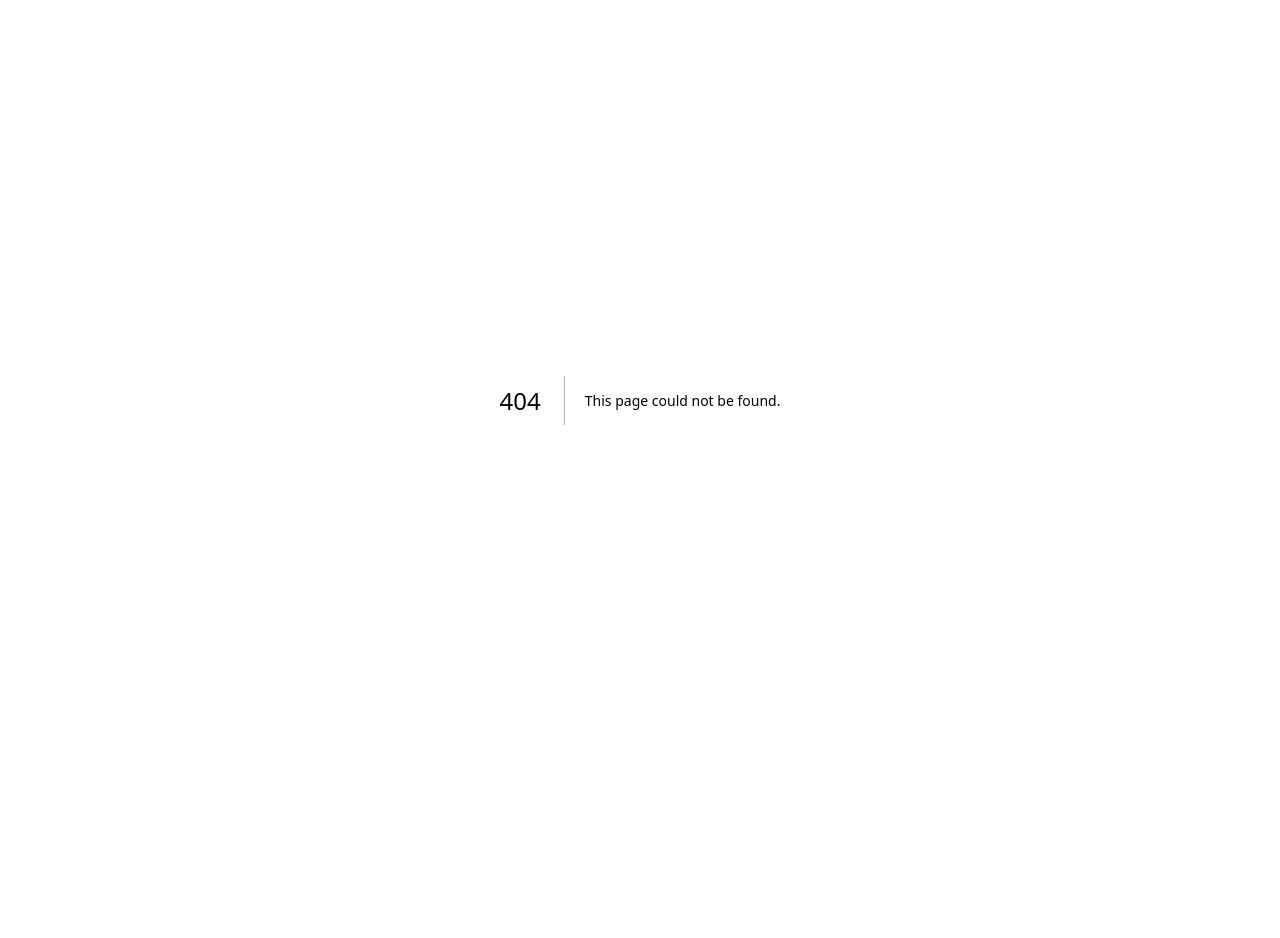
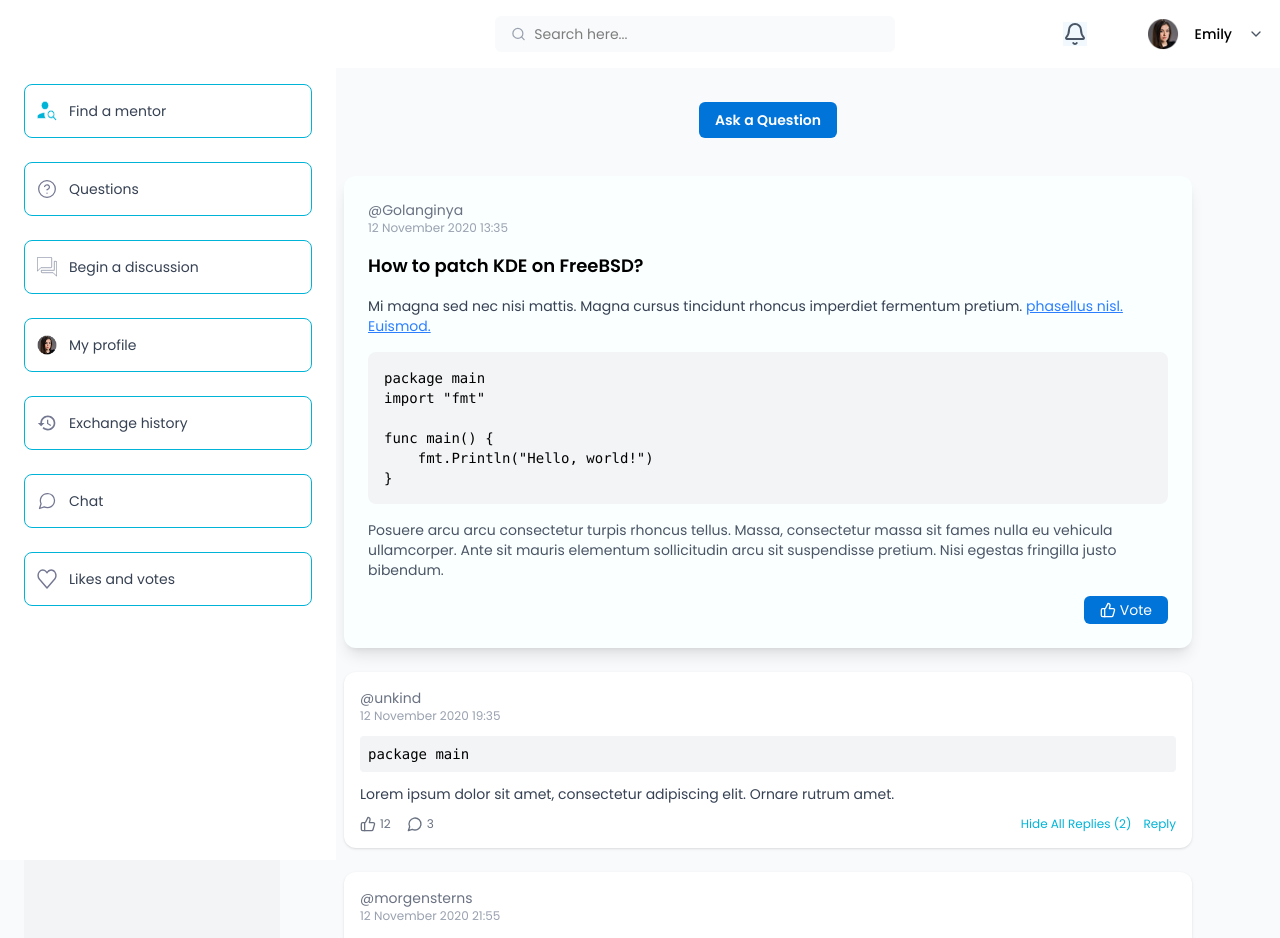
Before and after one commit to Nipun-Yasas/Skill-Forge, a Next.js app in the folder frontend/: page /AskQuestions in a window 1280 px wide. Before the commit this address had no page. Shown: the top 938 px of the page. Before the commit the page ends 800 px from the top, so only its background shows below. Built offline with nearby package versions, Linux system fonts and the light colour scheme.

Commit message:
ask a question page

```diff
--- /dev/null
+++ b/frontend/src/app/AskQuestions/page.jsx
@@ -0,0 +1,148 @@
+"use client";
+
+import React from "react";
+import { ThumbsUp, MessageCircle } from "lucide-react";
+
+const question = {
+  user: "@Golanginya",
+  date: "12 November 2020 13:35",
+  title: "How to patch KDE on FreeBSD?",
+  content:
+    "Mi magna sed nec nisi mattis. Magna cursus tincidunt rhoncus imperdiet fermentum pretium.",
+  linkText: "phasellus nisl. Euismod.",
+  code: `package main
+import "fmt"
+
+func main() {
+    fmt.Println("Hello, world!")
+}`,
+};
+
+const replies = [
+  {
+    user: "@unkind",
+    date: "12 November 2020 19:35",
+    content:
+      "Lorem ipsum dolor sit amet, consectetur adipiscing elit. Ornare rutrum amet.",
+    code: "package main",
+    likes: 12,
+    comments: 3,
+  },
+  {
+    user: "@morgensterns",
+    date: "12 November 2020 21:55",
+    content:
+      "Lorem ipsum dolor sit amet, consectetur adipiscing elit. Ornare rutrum amet.",
+    likes: 256,
+    comments: 43,
+  },
+  {
+    user: "@kikzaru",
+    date: "12 November 2020 19:55",
+    content:
+      "Mi ac id faucibus laoreet. Nulla quis in interdum imperdiet. Lacus mollis massa netus.",
+    likes: 1,
+    comments: 0,
+  },
+];
+
+export default function DiscussionPage() {
+    return (
+        <div className="flex min-h-screen">
+          {/* Left Sidebar Placeholder */}
+          <div className="w-64 bg-gray-100 hidden md:block">{/* Sidebar goes here */}</div>
+
+          {/* Main Content */}
+          <div className="flex-1">
+            {/* Ask a Question Button */}
+            <div className="flex justify-center items-center h-16 text-white font-semibold text-lg">
+              <a
+                href="/AskQuestions"
+                className="inline-block bg-[#0074D9] text-white px-4 py-2 rounded-md text-sm hover:bg-blue-700 transition duration-200"
+              >
+                Ask a Question
+              </a>
+            </div>
+
+            {/* Discussion Content */}
+            <div className="p-6 max-w-4xl mx-auto space-y-6">
+              {/* Question */}
+              <div className="bg-white rounded-xl shadow-lg p-6 relative overflow-hidden">
+                <div className="absolute top-0 left-0 w-full h-full bg-cyan-100 opacity-10 rounded-xl pointer-events-none"></div>
+                <div className="relative z-10 space-y-4">
+                  <div>
+                    <div className="text-sm text-gray-500">{question.user}</div>
+                    <div className="text-xs text-gray-400">{question.date}</div>
+                  </div>
+                  <h2 className="text-lg font-semibold">{question.title}</h2>
+                  <p className="text-sm text-gray-700">
+                    {question.content}{" "}
+                    <span className="text-blue-500 underline cursor-pointer">
+                      {question.linkText}
+                    </span>
+                  </p>
+                  <pre className="bg-gray-100 text-sm p-4 rounded-lg overflow-x-auto">
+                    <code>{question.code}</code>
+                  </pre>
+                  <p className="text-sm text-gray-600">
+                    Posuere arcu arcu consectetur turpis rhoncus tellus. Massa,
+                    consectetur massa sit fames nulla eu vehicula ullamcorper. Ante
+                    sit mauris elementum sollicitudin arcu sit suspendisse pretium.
+                    Nisi egestas fringilla justo bibendum.
+                  </p>
+                  <div className="flex justify-end items-center">
+                    <button className="bg-[#0074D9] text-white px-4 py-1 rounded-md text-sm hover:bg-blue-700 transition duration-200 flex items-center gap-1">
+                      <ThumbsUp className="w-4 h-4" />
+                      Vote
+                    </button>
+                  </div>
+                </div>
+              </div>
+
+              {/* Replies */}
+              {replies.map((reply, idx) => (
+                <div
+                  key={idx}
+                  className="bg-white rounded-xl shadow p-4 space-y-3 text-left"
+                >
+                  <div>
+                    <div className="text-sm text-gray-500">{reply.user}</div>
+                    <div className="text-xs text-gray-400">{reply.date}</div>
+                  </div>
+                  {reply.code && (
+                    <pre className="bg-gray-100 text-sm p-2 rounded overflow-x-auto">
+                      <code>{reply.code}</code>
+                    </pre>
+                  )}
+                  <p className="text-sm text-gray-700">{reply.content}</p>
+                  <div className="flex justify-between items-center text-xs text-gray-500">
+                    <div className="flex gap-4 items-center">
+                      <span className="flex items-center gap-1">
+                        <ThumbsUp className="w-4 h-4" />
+                        {reply.likes}
+                      </span>
+                      <span className="flex items-center gap-1">
+                        <MessageCircle className="w-4 h-4" />
+                        {reply.comments}
+                      </span>
+                    </div>
+                    <div className="flex gap-3">
+                      <button className="text-[#00B4D8] hover:underline text-xs">
+                        {idx === 1
+                          ? "Show All Replies (21)"
+                          : idx === 0
+                          ? "Hide All Replies (2)"
+                          : ""}
+                      </button>
+                      <button className="text-[#00B4D8] hover:underline text-xs">
+                        Reply
+                      </button>
+                    </div>
+                  </div>
+                </div>
+              ))}
+            </div>
+          </div>
+        </div>
+      );
+}
--- a/frontend/src/app/Components/SideNav.jsx
+++ /dev/null
@@ -1,40 +0,0 @@
-'use client';
-import React, { useState } from "react";
-
-export const SideNav = () => {
-  const [activeItem, setActiveItem] = useState(null); // Track the active item
-
-  const navItems = [
-    { label: "Find a mentor", icon: "/findmentor.svg" },
-    { label: "Questions", icon: "/help-circle.svg" },
-    { label: "Begin a discussion", icon: "/discussion.svg" },
-    { label: "My profile", icon: "/profile-pic.png" },
-    { label: "Exchange history", icon: "/History.svg" },
-    { label: "Chat", icon: "/message-circle.svg" },
-    { label: "Likes and votes", icon: "/vector.svg" },
-  ];
-
-  const handleClick = (label) => {
-    setActiveItem(label);
-  };
-
-  return (
-    <aside className="fixed top-0 left-0 h-screen w-64 bg-white p-6 mt-[60px] z-10">
-      <nav className="flex flex-col gap-6">
-        {navItems.map((item, index) => (
-          <button
-            key={index}
-            onClick={() => handleClick(item.label)} // Handle click to change active state
-            className={`flex items-center gap-3 px-3 py-2 rounded-lg border border-[#00B4D8] text-left text-sm
-              ${activeItem === item.label ? "bg-[#00B4D8] text-white" : "hover:bg-[#00B4D8] text-gray-700"}`} // Apply styles based on active state
-          >
-            {item.icon && (
-              <img src={item.icon} alt={item.label} className="w-5 h-5" />
-            )}
-            {item.label}
-          </button>
-        ))}
-      </nav>
-    </aside>
-  );
-};
--- a/frontend/src/app/Mentor/page.jsx
+++ b/frontend/src/app/Mentor/page.jsx
@@ -1,22 +1,13 @@
 import { Header } from "./header";
 import { MentorsCards } from "./mentorsCards";
-import { SideNav } from "../Components/SideNav";
-import { TopNav } from "../Components/TopNav";
 
 export default function FindingMentor() {
   return (
     <div>
-      <TopNav />
-      <div className="flex h-screen ">
-        {/* Sidebar on the left */}
-        <SideNav />
-
-        {/* Main content on the right */}
-        <div className="flex-1 p-6 ml-60 mt-20">
+        <div className="flex-1 p-6 ml-55 ">
           <Header />
           <MentorsCards />
         </div>
       </div>
-    </div>
   );
 }
--- a/frontend/src/app/layout.jsx
+++ b/frontend/src/app/layout.jsx
@@ -1,28 +1,29 @@
 import { Metadata } from "next";
 import { Poppins } from "next/font/google";
+import { TopNav } from "../components/TopNav";
+import { SideNav } from "../components/SideNav";
 import "./globals.css";
 
 const poppins = Poppins({
-  weight:["100","200","300","400", "500", "600"],
+  weight: ["100", "200", "300", "400", "500", "600"],
   variable: "--font-poppins",
-  subsets: ["latin"]
+  subsets: ["latin"],
 });
-
 
 export const metadata = {
   title: "SkillForge",
   description: "Educational website",
 };
 
-export default function RootLayout({
-  children,
-}) {
+export default function RootLayout({ children }) {
   return (
     <html lang="en">
-      <body
-        className={`${poppins.variable} ${poppins.variable} antialiased`}
-      >
-        {children}
+      <body className={`${poppins.variable} antialiased`}>
+        <TopNav />
+        <div className="flex pt-16 min-h-screen">
+          <SideNav />
+          <main className="flex-1 p-6 bg-gray-50">{children}</main>
+        </div>
       </body>
     </html>
   );
--- /dev/null
+++ b/frontend/src/components/SideNav.jsx
@@ -0,0 +1,54 @@
+'use client';
+import React, { useState } from "react";
+import Link from "next/link";
+
+export const SideNav = () => {
+  const [activeItem, setActiveItem] = useState(null);
+
+  const navItems = [
+    { label: "Find a mentor", icon: "/findmentor.svg", link: "/Mentor" },
+    { label: "Questions", icon: "/help-circle.svg", link: "/AskQuestions" },
+    { label: "Begin a discussion", icon: "/discussion.svg" },
+    { label: "My profile", icon: "/profile-pic.png" },
+    { label: "Exchange history", icon: "/History.svg" },
+    { label: "Chat", icon: "/message-circle.svg" },
+    { label: "Likes and votes", icon: "/vector.svg" },
+  ];
+
+  const handleClick = (label) => {
+    setActiveItem(label);
+  };
+
+  return (
+    <aside className="fixed top-0 left-0 h-screen w-84 bg-white p-6 mt-[60px] z-10">
+      <nav className="flex flex-col gap-6">
+        {navItems.map((item, index) => {
+          const buttonContent = (
+            <button
+              onClick={() => handleClick(item.label)}
+              className={`flex items-center gap-3 w-full px-3 py-4 rounded-lg border border-[#00B4D8] text-left text-sm ${
+                activeItem === item.label
+                  ? "bg-[#00B4D8] text-white"
+                  : "hover:bg-[#00B4D8] text-gray-700"
+              }`}
+            >
+              {item.icon && (
+                <img src={item.icon} alt={item.label} className="w-5 h-5" />
+              )}
+              {item.label}
+            </button>
+          );
+
+          // If there's a link, wrap the button in a Link
+          return item.link ? (
+            <Link key={index} href={item.link}>
+              {buttonContent}
+            </Link>
+          ) : (
+            <div key={index}>{buttonContent}</div>
+          );
+        })}
+      </nav>
+    </aside>
+  );
+};
--- a/frontend/src/app/Components/TopNav.jsx
+++ b/frontend/src/components/TopNav.jsx
@@ -5,7 +5,7 @@ import { Search, Bell, ChevronDown } from "lucide-react";
 
 export const TopNav = () => {
   return (
-    <div className="fixed top-0 left-0 w-full flex justify-between items-center mb-6 px-4 py-4 bg-white z-10">
+    <div className="fixed top-0 left-0 w-full flex justify-between items-center mb-6 px-4 py-4 bg-white z-50">
       <div className="w-1/4" />
 
       {/* Search Box centered */}
```
